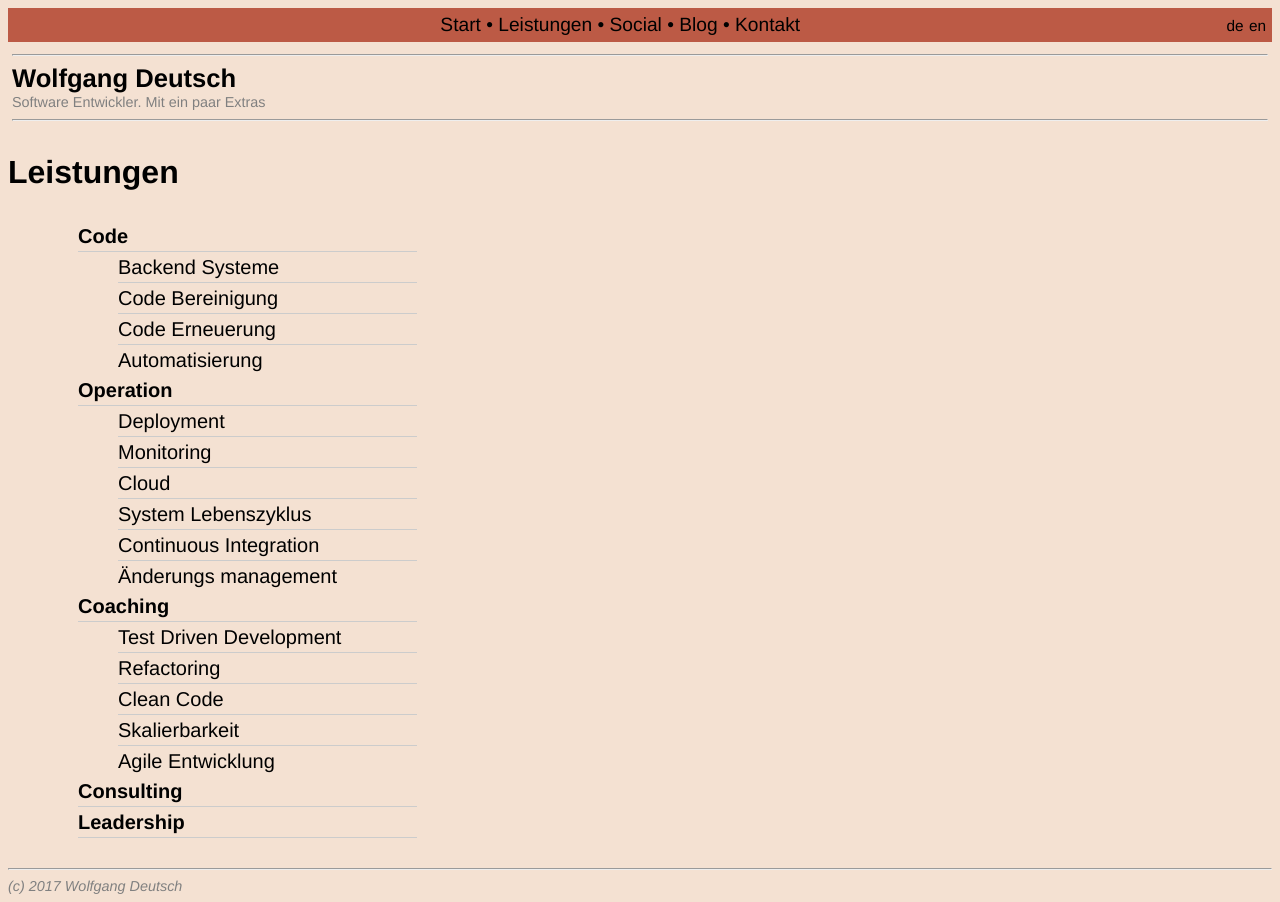
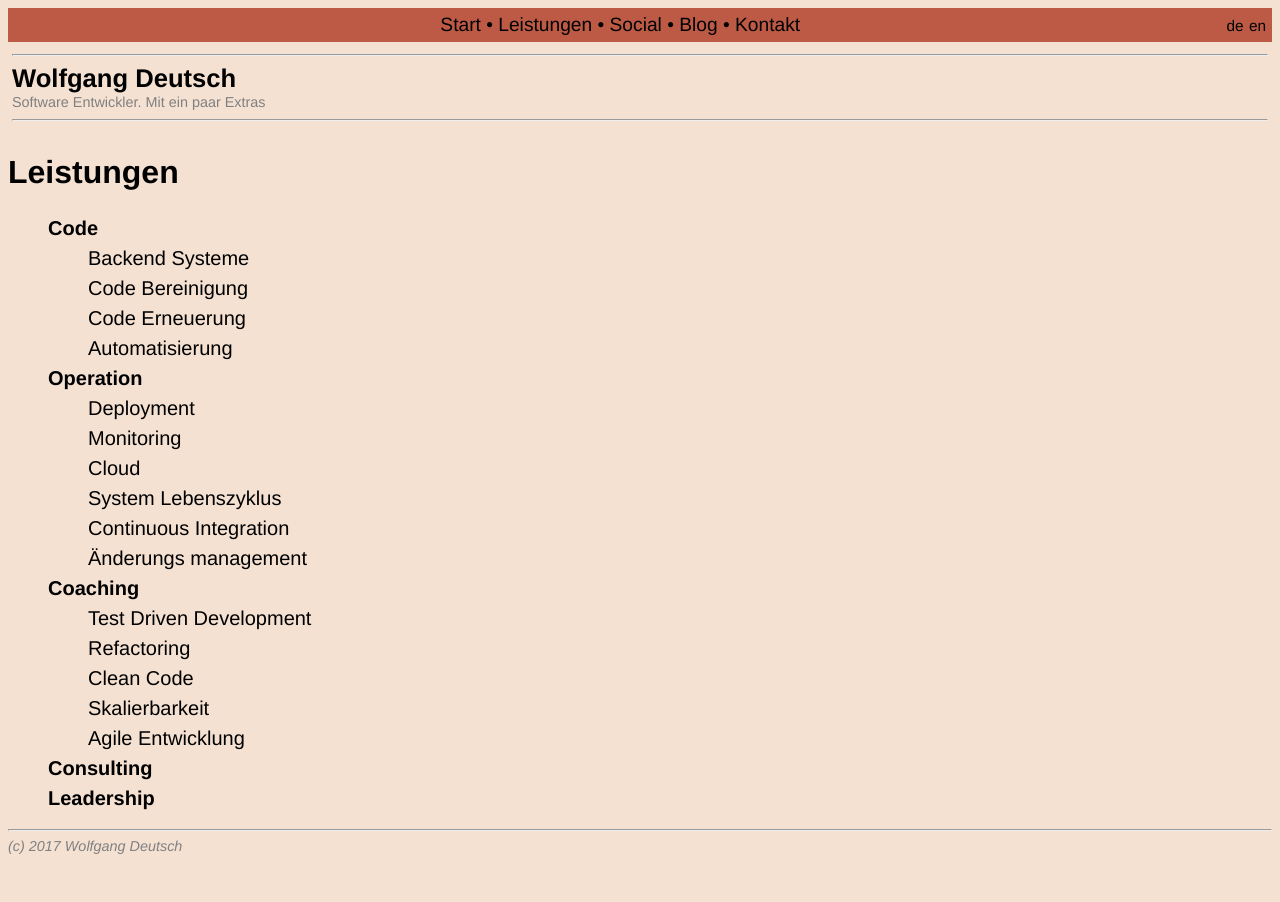
Before and after one commit to wolfgang-wdw/wolfgang-wdw.github.io, a Jekyll site: the page built from _pages/services_de.md, in a window 1280 px wide. Built offline with Jekyll 4.4.1, drawn with Linux system fonts in a browser that asks for light colours.

Commit message:
Remove horizontal lines from fancy menu

```diff
--- a/css/style.scss
+++ b/css/style.scss
@@ -11,8 +11,8 @@
 
 
 #fancy_list {
-  width: 30%;
-  margin: 30px;
+  width: 100%;
+  margin: 0%;
 }
 
 // h2 {
@@ -28,7 +28,7 @@
 
 #fancy_list li {
   font: 200 20px/1.5 $font-family;
-  border-bottom: 1px solid #ccc;
+  //border-bottom: 1px solid #ccc;
 }
 
 #fancy_list li:last-child {
```
